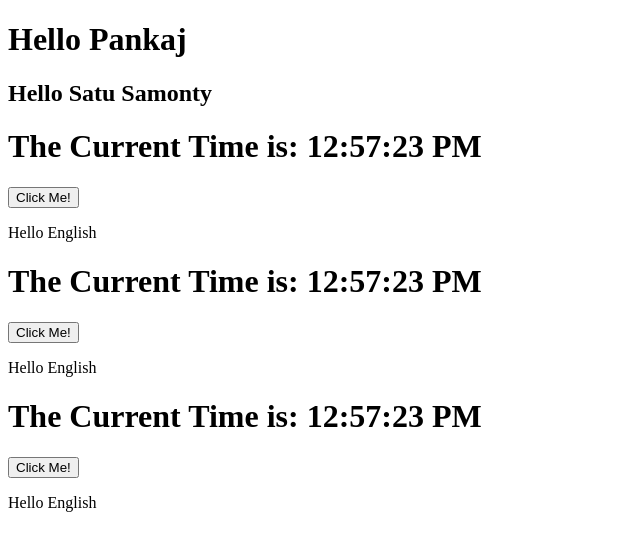
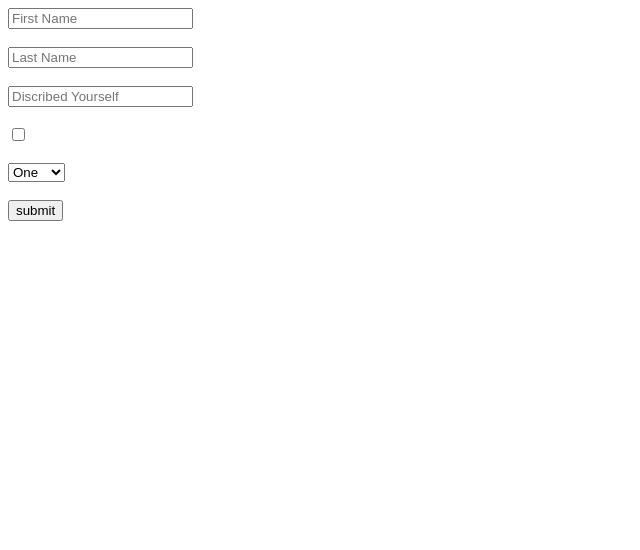
Before and after one commit to Pankaj7288/React-Tutorial, a React (Create React App) app: page / in a window 1280 px wide. Shown: the top 550 px of the page, without its empty margins (0-640 px from the left). Built offline with nearby package versions, Linux system fonts and the light colour scheme.

Commit message:
Class-6: Form Handeling

```diff
--- a/src/App.js
+++ b/src/App.js
@@ -1,15 +1,18 @@
 import React from "react";
-import ClockS from "./Components/ClockS";
-import Rcc from "./Components/Rcc";
-import Rfc from "./Components/Rfc";
+// import ClockS from "./Components/ClockS";
+// import Rcc from "./Components/Rcc";
+// import Rfc from "./Components/Rfc";
+import From from "./Components/From"
 
 export default function App() {
-  const loopArray = [1,2,3];
+  // const loopArray = [1,2,3];
   return (
     <div>
-      <Rfc myName="Pankaj" />
+      {/* <Rfc myName="Pankaj" />
       <Rcc spouseName="Satu Samonty" />
-      <ClockS loopArray ={loopArray}/>
+      <ClockS loopArray ={loopArray}/> */}
+      <From />
+
     </div>
   );
 }
--- /dev/null
+++ b/src/Components/From.js
@@ -0,0 +1,97 @@
+import React, { Component } from "react";
+
+export default class From extends Component {
+  state = {
+    firstName: "",
+    lastName: "",
+    discription: "",
+    checkbox: "checked",
+    SelectOne: "One",
+    print:"",
+  };
+  handleChange = (event) => {
+    const target = event.target;
+    let value;
+    if (target.type === "checkbox") {
+      value = target.checked;
+    } else if (target.type === "select") {
+      value = target.SelectOne;
+    } else if (target.type === "text") {
+      value = target.value;
+    } else if (target.type === "placeholder") {
+      value = target.value;
+    }
+    const name = target.name;
+    this.setState({
+      [name]: value,
+    });
+  };
+  clickOnSubmit = (event) => {
+    const { firstName, lastName, discription, SelectOne } =
+      this.state;
+    event.preventDefault();
+    this.setState({
+      print: `Name: ${firstName} ${lastName}
+        Biodata: ${discription}
+        You Select: ${SelectOne}`,
+    });
+  };
+  render() {
+    const { firstName, lastName, discription, checkbox, SelectOne, print } =
+      this.state;
+    return (
+      <div>
+        <form onSubmit={this.clickOnSubmit}>
+          <input
+            name="firstName"
+            type="text"
+            value={firstName}
+            placeholder="First Name"
+            onChange={this.handleChange}
+          />
+          <br />
+          <br />
+          <input
+            type="text"
+            value={lastName}
+            name="lastName"
+            placeholder="Last Name"
+            onChange={this.handleChange}
+          />
+          <br />
+          <br />
+          <input
+            type="placeholder"
+            value={discription}
+            name="discription"
+            placeholder="Discribed Yourself"
+            onChange={this.handleChange}
+          />
+          <br />
+          <br />
+          <input
+            type="checkbox"
+            value={checkbox}
+            name="checkbok"
+            onChange={this.handleChange}
+          />
+          <br />
+          <br />
+          <select
+            name="SelectOne"
+            value={SelectOne}
+            onChange={this.handleChange}
+          >
+            <option value="One">One</option>
+            <option value="Two">TWO</option>
+            <option value="Three">Three</option>
+          </select>
+          <br />
+          <br />
+          <input type="submit" value="submit" />
+        </form>
+        <p>{print}</p>
+      </div>
+    );
+  }
+}
```
